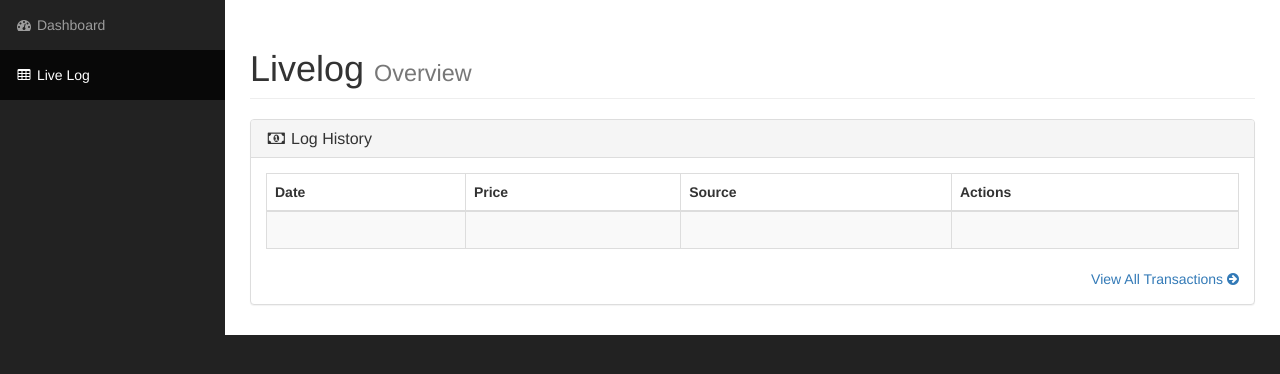
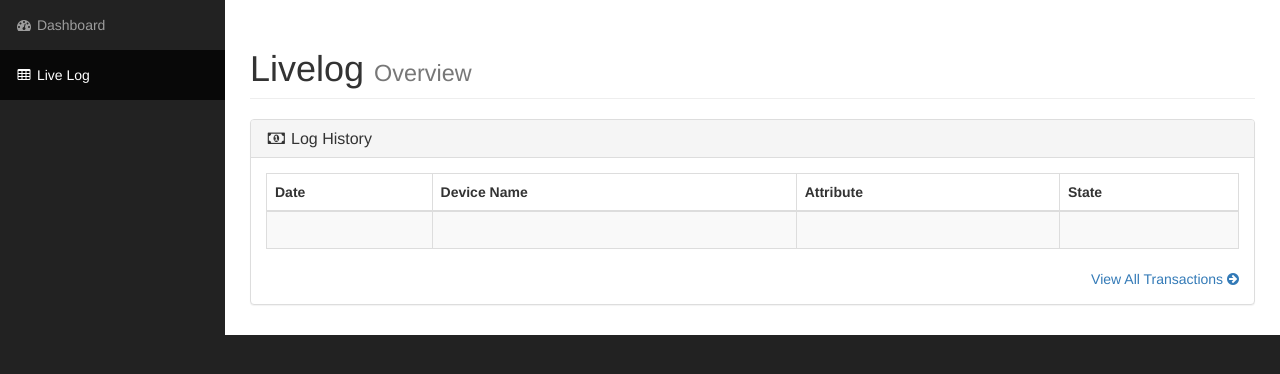
Before and after one commit to thelastparadox-zz/dev, a CodeIgniter app: the page made by application/views/smartthings/livelog.php in a window 1280 px wide. Shown: the part 51-425 px from the top of the page. Run offline with CodeIgniter, Linux system fonts and the light colour scheme; grey boxes labelled with a size stand in for pictures from a placeholder-image service; lists and menus that the app fills with data are empty; some libraries are stand-ins or nearby versions.

Commit message:
Minor amendments to the Javascript for live logging

```diff
--- a/application/views/smartthings/javascript_functions.php
+++ b/application/views/smartthings/javascript_functions.php
@@ -5,16 +5,16 @@
 // ---* START Live logs Page --- //
 <?php if ($this->uri->segment(3) == "livelog") { ?>
 
-var refreshInterval = 1000;
+var refreshInterval = 3000;
 
-function doAjax(lastTimeChecked) {
+function doAjax(lastTimeDataReceived) {
 	console.log( "Smartthings App: Initiating Ajax call to grab livelog data" );
 
     $.ajax({
         type: 'POST',
         url: '<?=site_url('smartthings/api/livelog')?>',
         data: {
-        	time: lastTimeChecked
+        	time: lastTimeDataReceived
         },
         dataType: 'json',
         success: function (data) {
@@ -25,21 +25,23 @@ function doAjax(lastTimeChecked) {
 
             if (data.responseJSON == undefined)
             {
+	           var newTimestamp = lastTimeDataReceived;
 	           console.log( "Smartthings App: No data returned" );
 	        }
 	        else
 	        {
+	        	// Since we have data, set the new last time data received to minimise the error time
+	        	var tnow = new Date();
+				var newTimestamp = Math.round(tnow.getTime() / 1000);
+
 	        	data.responseJSON.forEach(function(node)
 	        	{
-	        		$("<tr><td>"+node['date']+"</td><td>&nbsp;</td><td>&nbsp;</td><td>&nbsp;</td></tr>").prependTo("#livelogTable > tbody");
+	        		$("<tr><td>"+node['date']+"</td><td>"+node['deviceName']+"</td><td>"+node['attribute']+"</td><td>"+node['state']+"</td></tr>").prependTo("#livelogTable > tbody");
 	        	});
 	        	console.log( "Smartthings App: Ajax call complete. Data Returned - ["+JSON.stringify(data)+"]" );
 	        }
             // Schedule the next
-
-            var tnow = new Date();
-			var nowTimestamp = Math.round(tnow.getTime() / 1000);
-            setTimeout(doAjax(nowTimestamp), refreshInterval);
+            setTimeout(doAjax(newTimestamp), refreshInterval);
         }
     });
 }
--- a/application/views/smartthings/livelog.php
+++ b/application/views/smartthings/livelog.php
@@ -195,9 +195,9 @@
                                         <thead>
                                             <tr>
                                                 <th>Date</th>
-                                                <th>Price</th>
-                                                <th>Source</th>
-                                                <th>Actions</th>
+                                                <th>Device Name</th>
+                                                <th>Attribute</th>
+                                                <th>State</th>
                                             </tr>
                                         </thead>
                                         <tbody>
```
